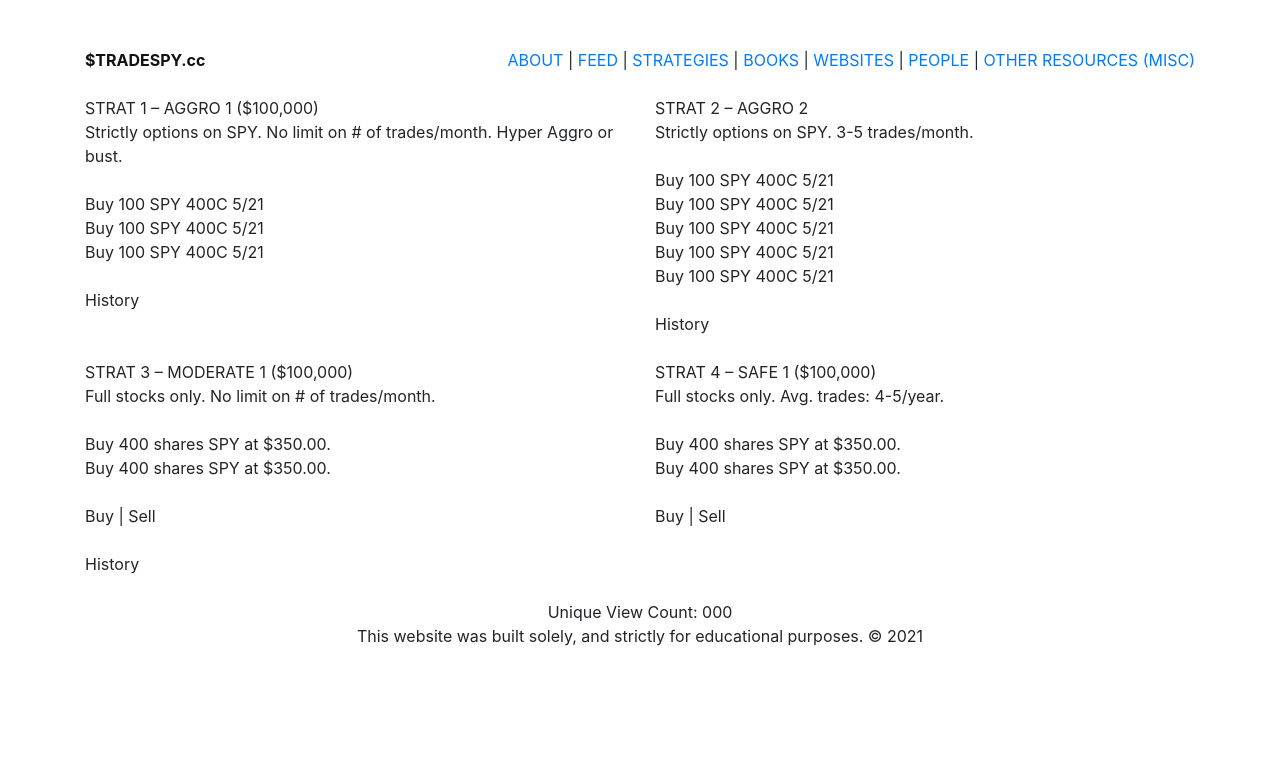
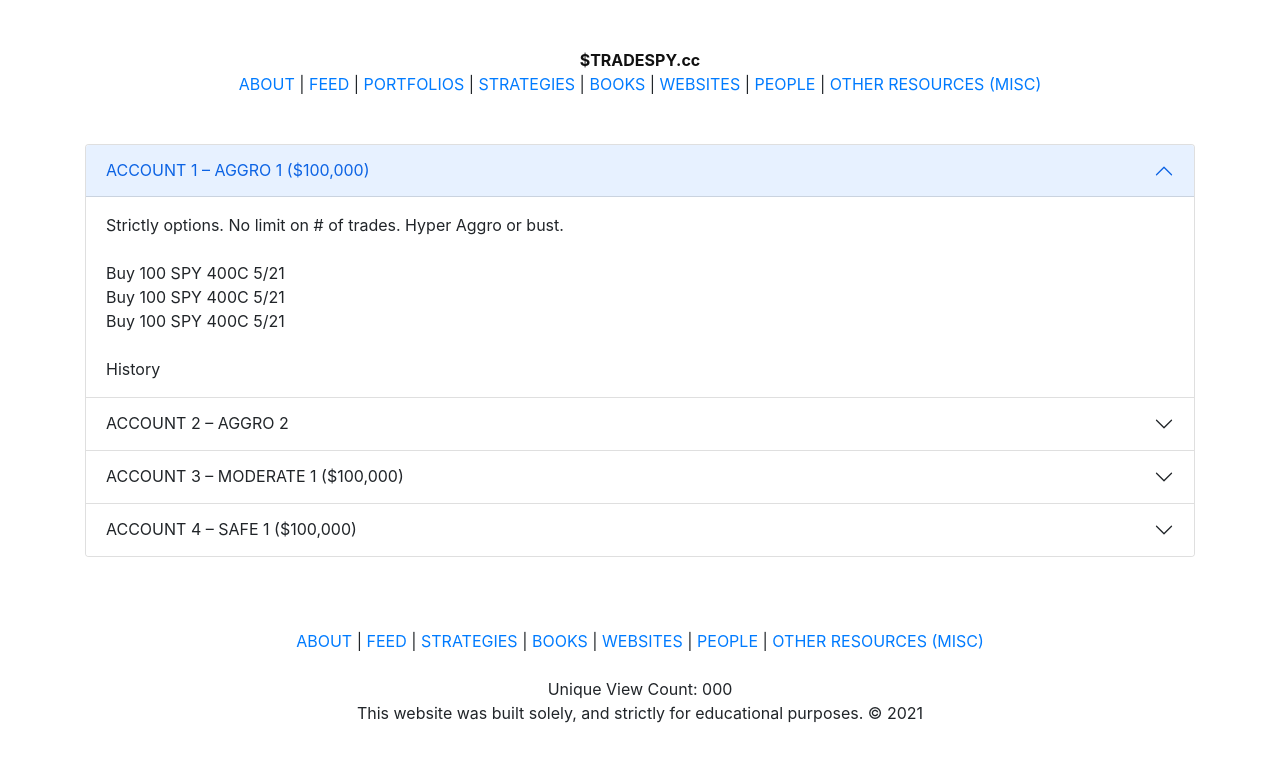
Before and after one commit to jpoechill/tradespycc, a Nuxt app: page / in a window 1280 px wide. Shown: the top 762 px of the page. Built offline with nearby package versions, Linux system fonts and the light colour scheme.

Commit message:
update layout, add minor content

```diff
--- a/layouts/default.vue
+++ b/layouts/default.vue
@@ -1,20 +1,21 @@
 <template>
   <div>
-    <div class="container mt-5 mb-4">
+    <div class="container mt-5">
       <div class="row">
-        <div class="col-md-4">
-          <nuxt-link to="/" style="color: #111;"><strong>$TRADESPY.cc</strong> </nuxt-link>
-        </div>
-        <div class="col-md-8 text-right">
-          <nuxt-link to="/about">ABOUT</nuxt-link> | <nuxt-link to="/feed">FEED</nuxt-link> | <a href="/strategies">STRATEGIES</a> | <nuxt-link to="/books">BOOKS</nuxt-link> | <nuxt-link to="/websites">WEBSITES</nuxt-link> | <nuxt-link to="/people">PEOPLE</nuxt-link> | <nuxt-link to="/misc">OTHER RESOURCES (MISC)</nuxt-link>
+        <div class="col-md-12 text-center">
+          <nuxt-link to="/" style="color: #111;"><strong>$TRADESPY.cc</strong> </nuxt-link> <br>
+          <nuxt-link to="/about">ABOUT</nuxt-link> | <nuxt-link to="/feed">FEED</nuxt-link> | <nuxt-link to="/about">PORTFOLIOS</nuxt-link> | <nuxt-link to="/feed">STRATEGIES</nuxt-link> | <nuxt-link to="/books">BOOKS</nuxt-link> | <nuxt-link to="/websites">WEBSITES</nuxt-link> | <nuxt-link to="/people">PEOPLE</nuxt-link> | <nuxt-link to="/misc">OTHER RESOURCES (MISC)</nuxt-link>
         </div>
       </div>
     </div>
 
     <Nuxt />
 
-    <div class="container mt-4">
+    <div class="container mt-4 mb-5">
       <div class="row">
+        <div class="col-md-12 text-center mt-5 mb-4">
+          <nuxt-link to="/about">ABOUT</nuxt-link> | <nuxt-link to="/feed">FEED</nuxt-link> | <a href="/strategies">STRATEGIES</a> | <nuxt-link to="/books">BOOKS</nuxt-link> | <nuxt-link to="/websites">WEBSITES</nuxt-link> | <nuxt-link to="/people">PEOPLE</nuxt-link> | <nuxt-link to="/misc">OTHER RESOURCES (MISC)</nuxt-link>
+        </div>
         <div class="col-md-12 text-center">
           Unique View Count: 000<br>
           This website was built solely, and strictly for educational purposes. © 2021
--- a/pages/about.vue
+++ b/pages/about.vue
@@ -8,7 +8,7 @@
         While I can understand that there could be an infinite number of other stocks and names in the market – this website, and project, primarily revolves SPY (S&P500 ETF), and observations in tracking its general/daily movements.
         <br><br>
         Other Notes: <br>
-        • This website was built with the premise of executing expriements in PAPER TRADING. <br>
+        • This website was built with the premise of executing experiments in PAPER TRADING. <br>
         • The numbers and figures seen on this platform are wholly fictional and not real.<br>
         • I am no where near any kind of financial expert, and again, built this website to further mine own education and learnings into greater financial literacy. <br>
         • While this website was built for engaging in my own personal interests, its content and findings are open and made for all levels and ages. <br><br>
--- a/pages/books.vue
+++ b/pages/books.vue
@@ -8,8 +8,12 @@
          In $SPY High Probability Trading Strategies, author Kora Reddy shows where the greatest $SPY short term trading edges lie through detailed historical analysis. Short term traders will be able to use the book to take advantage of historical probabilities, to trade $SPY (SPDR S&P 500 ETF) $SPY High Probability Trading Strategies, author provides 40 odd quantitative short-term trade set-ups. Each trading pattern is thoroughly described, with the rules to identify, a thorough historical back-test results and entry and exit points with no mumbo jumbo of ascending triangles, double pennants and head and shoulder necklines et.al.
 
         <br><br>
-        <strong>S&P 500 Trading Mastery: A Systematic Trading Plan for Capturing Stock Index Profits </strong> <a href="">Link to source.</a><br>
+        <strong>S&P 500 Trading Mastery: A Systematic Trading Plan for Capturing Stock Index Profits</strong> <a href="">Link to source.</a><br>
         Career trader Kelly Angle presents an impressive and effective new trading system for individual traders interested in taking on the notoriously unpredictable and often volatile S&P market and succeeding. The central focus of the book is on Kelly's S&P 500 Pro-System...a powerful linked trading system joining five separate strategies. Trains traders to profit in the stock index futures markets.
+
+        <br><br>
+        <strong>Around The World: Day Trading The SPY, Day Trading The SPY; Zero To Hero</strong> <a href="">Link to source.</a><br>
+        From the description, this text describes a particular "Rainmaker" strategy. One can that be used for any particular portfolio size. Losses are to be expected.
        </div>
      </div>
    </div>
--- a/pages/index.vue
+++ b/pages/index.vue
@@ -1,17 +1,35 @@
 <template>
   <div>
-   <div class="container">
+   <div class="container mt-5">
      <div class="row">
-       <div class="col-md-6">
-         STRAT 1 – AGGRO 1 ($100,000)<br>
-         Strictly options on SPY. No limit on # of trades/month. Hyper Aggro or bust. <br><br>
+       <div class="col-md-12">
+
+<div class="accordion" id="accordionExample">
+  <div class="accordion-item">
+    <h2 class="accordion-header" id="headingOne">
+      <button class="accordion-button" type="button" data-bs-toggle="collapse" data-bs-target="#collapseOne" aria-expanded="true" aria-controls="collapseOne">
+        ACCOUNT 1 – AGGRO 1 ($100,000)
+      </button>
+    </h2>
+    <div id="collapseOne" class="accordion-collapse collapse show" aria-labelledby="headingOne" data-bs-parent="#accordionExample">
+      <div class="accordion-body">
+
+         Strictly options. No limit on # of trades. Hyper Aggro or bust. <br><br>
          Buy 100 SPY 400C 5/21 <br>
          Buy 100 SPY 400C 5/21 <br>
          Buy 100 SPY 400C 5/21 <br><br>
          History <br>
       </div>
-       <div class="col-md-6">
-         STRAT 2 – AGGRO 2<br>
+    </div>
+  </div>
+  <div class="accordion-item">
+    <h2 class="accordion-header" id="headingTwo">
+      <button class="accordion-button collapsed" type="button" data-bs-toggle="collapse" data-bs-target="#collapseTwo" aria-expanded="false" aria-controls="collapseTwo">
+        ACCOUNT 2 – AGGRO 2
+      </button>
+    </h2>
+    <div id="collapseTwo" class="accordion-collapse collapse" aria-labelledby="headingTwo" data-bs-parent="#accordionExample">
+      <div class="accordion-body">
          Strictly options on SPY. 3-5 trades/month. <br><br>
          Buy 100 SPY 400C 5/21 <br>
          Buy 100 SPY 400C 5/21 <br>
@@ -21,17 +39,31 @@
          History <br>
       </div>
     </div>
-     <div class="row mt-4">
-       <div class="col-md-6">
-         STRAT 3 – MODERATE 1 ($100,000)<br>
+  </div>
+  <div class="accordion-item">
+    <h2 class="accordion-header" id="headingThree">
+      <button class="accordion-button collapsed" type="button" data-bs-toggle="collapse" data-bs-target="#collapseThree" aria-expanded="false" aria-controls="collapseThree">
+        ACCOUNT 3 – MODERATE 1 ($100,000)
+      </button>
+    </h2>
+    <div id="collapseThree" class="accordion-collapse collapse" aria-labelledby="headingThree" data-bs-parent="#accordionExample">
+      <div class="accordion-body">
          Full stocks only. No limit on # of trades/month.<br><br>
          Buy 400 shares SPY at $350.00. <br>
          Buy 400 shares SPY at $350.00. <br><br>
          Buy | Sell <br><br>
          History <br>
       </div>
-       <div class="col-md-6">
-         STRAT 4 – SAFE 1 ($100,000)<br>
+    </div>
+  </div>
+  <div class="accordion-item">
+    <h2 class="accordion-header" id="headingFour">
+      <button class="accordion-button collapsed" type="button" data-bs-toggle="collapse" data-bs-target="#collapseFour" aria-expanded="false" aria-controls="collapseFour">
+        ACCOUNT 4 – SAFE 1 ($100,000)
+      </button>
+    </h2>
+    <div id="collapseFour" class="accordion-collapse collapse" aria-labelledby="headingFour" data-bs-parent="#accordionExample">
+      <div class="accordion-body">
          Full stocks only. Avg. trades: 4-5/year.<br><br>
          Buy 400 shares SPY at $350.00. <br>
          Buy 400 shares SPY at $350.00. <br><br>
@@ -39,9 +71,8 @@
       </div>
     </div>
   </div>
-   <div class="container">
-     <div class="row">
-       <div class="col-md-12">
+</div>
+
 
        </div>
      </div>
--- a/pages/people.vue
+++ b/pages/people.vue
@@ -4,7 +4,30 @@
      <div class="row">
        <div class="col-md-12">
         Mostly bios on Youtubers, and other internet personalities related to trading. <br><br>
-        Youtubers, Tik-tok'ers, Kramer, Pres. Biden, Cathie Wood, Jerome Powell, Chamath Palihapitiya, Jim Cramer, Warren Buffett
+
+        Humbled Trader <br>
+        Lorem ipsum dolor sit amet, consectetur adipisicing elit. Quam, quos. <br><br>
+
+        Warrior Trading <br>
+        Lorem ipsum dolor sit amet, consectetur adipisicing elit. Quam, quos. <br><br>
+
+        President Biden <br>
+        Lorem ipsum dolor sit amet, consectetur adipisicing elit. Quam, quos. <br><br>
+
+        Cathie Wood <br>
+        Lorem ipsum dolor sit amet, consectetur adipisicing elit. Quam, quos. <br><br>
+
+        Jim Kramer <br>
+        Lorem ipsum dolor sit amet, consectetur adipisicing elit. Quam, quos. <br><br>
+
+        Jerome Powell <br>
+        Lorem ipsum dolor sit amet, consectetur adipisicing elit. Quam, quos. <br><br>
+
+        Chamath Palihapitiya <br>
+        Lorem ipsum dolor sit amet, consectetur adipisicing elit. Quam, quos. <br><br>
+
+        Warren Buffett <br>
+        Lorem ipsum dolor sit amet, consectetur adipisicing elit. Quam, quos. <br><br>
        </div>
      </div>
    </div>
--- a/pages/strategies.vue
+++ b/pages/strategies.vue
@@ -4,7 +4,16 @@
      <div class="row">
        <div class="col-md-12">
         Researched strategies and ideas collected from around the web.. <br><br>
-        Straegy 1, Strategy 2, Strategy 3.
+        Strategy 1 <br>
+        Buy low, sell high. <br><br>
+        Strategy 2 <br>
+        Lorem ipsum dolor sit amet consectetur adipisicing elit. Veritatis rem in placeat? Enim aut odit sit nihil hic perspiciatis, at quasi, natus, esse ab nesciunt. <br><br>
+        Strategy 3 <br>
+        Lorem ipsum dolor sit amet consectetur adipisicing elit. Veritatis rem in placeat? Enim aut odit sit nihil hic perspiciatis, at quasi, natus, esse ab nesciunt. <br><br>
+        Strategy 4 <br>
+        Lorem ipsum dolor sit amet consectetur adipisicing elit. Veritatis rem in placeat? Enim aut odit sit nihil hic perspiciatis, at quasi, natus, esse ab nesciunt. <br><br>
+        <br><br><br>
+
        </div>
      </div>
    </div>
```
Also changed, not shown: nuxt.config.js (+10 -6 lines). Lines whose indentation alone changed are shown as unchanged.
